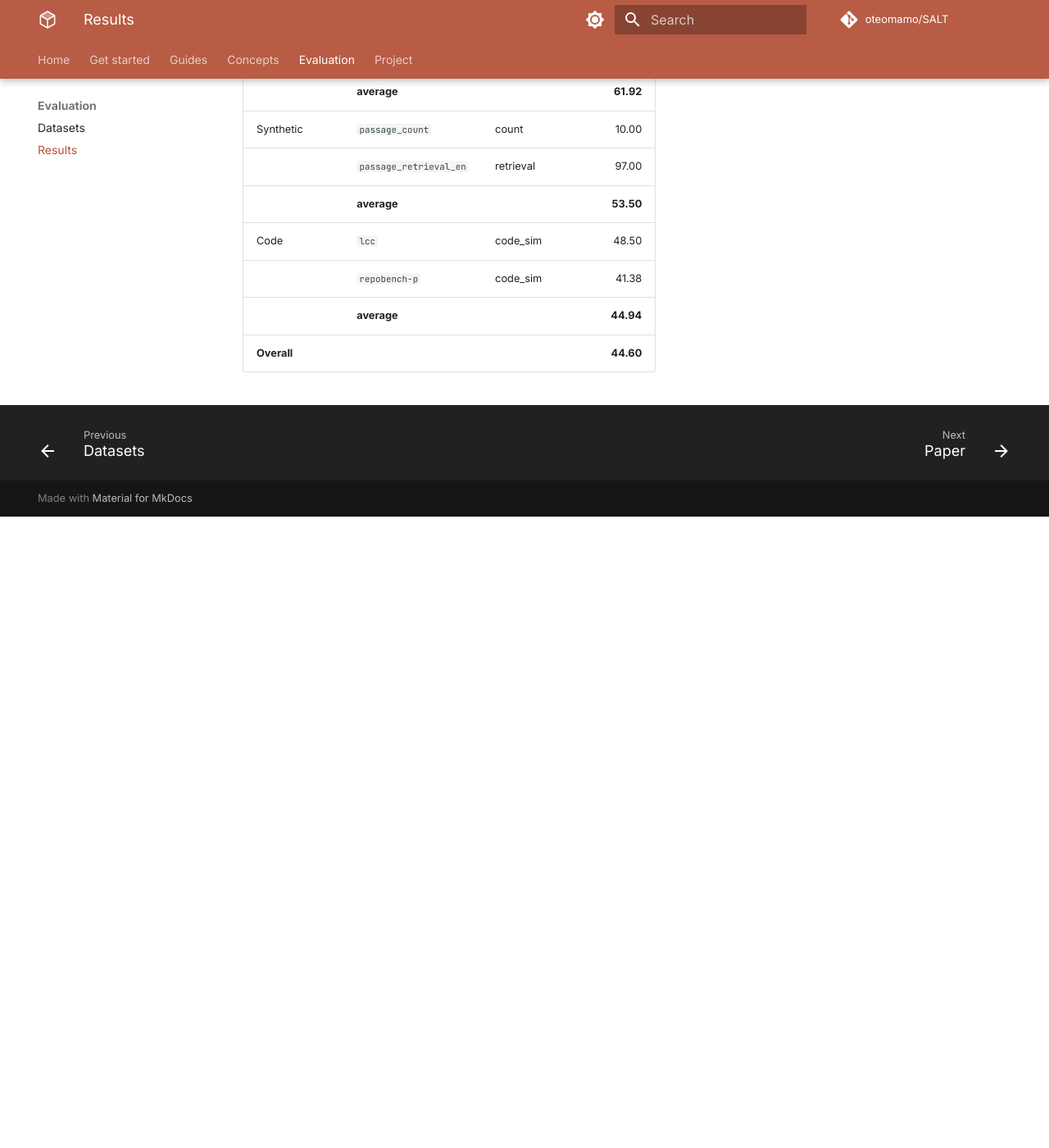
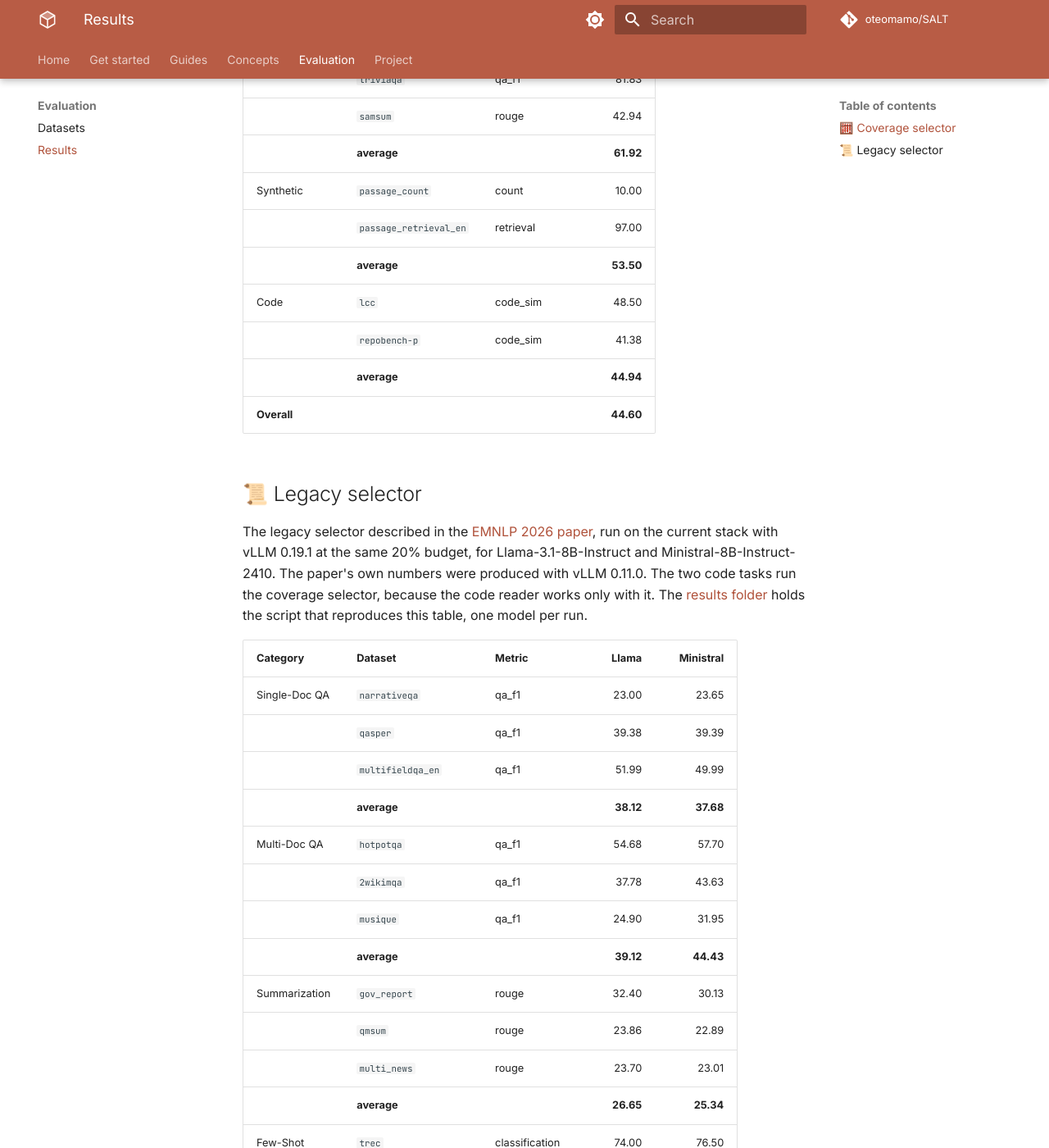
Before and after one commit to oteomamo/SALT, an MkDocs documentation site: the page built from docs/results.md, in a window 1280 px wide and 1400 px high, scrolled down 1112 px. Shown: the whole window at 82% size. Built offline with MkDocs 1.6.1 and Material for MkDocs 9.7.7, drawn with Linux system fonts in a browser that asks for light colours; comment, search, counter and statistics services are not loaded; the version menu is left out; before the commit the page ends 1742 px from its top, so only the background shows below that; some of the changed text lies outside the part shown.

Commit message:
v3.0.42 docs: the legacy selector's LongBench table for Llama and Ministral

```diff
--- a/docs/results.md
+++ b/docs/results.md
@@ -11,6 +11,8 @@ selector. The measurements behind saltChat's memory features, on
 conversation benchmarks rather than documents, are described on the
 [Architecture](architecture.md) page beside the feature each one
 decided.
+
+## 🧮 Coverage selector
 
 | Category | Dataset | Metric | SALT |
 |---|---|---|---:|
@@ -37,3 +39,39 @@ decided.
 | | `repobench-p` | code_sim | 41.38 |
 | | **average** | | **44.94** |
 | **Overall** | | | **44.60** |
+
+## 📜 Legacy selector
+
+The legacy selector described in the [EMNLP 2026 paper](paper.md), run on
+the current stack with vLLM 0.19.1 at the same 20% budget, for
+Llama-3.1-8B-Instruct and Ministral-8B-Instruct-2410. The paper's own
+numbers were produced with vLLM 0.11.0. The two code tasks run the
+coverage selector, because the code reader works only with it. The
+[results folder](https://github.com/oteomamo/SALT/tree/main/results) holds
+the script that reproduces this table, one model per run.
+
+| Category | Dataset | Metric | Llama | Ministral |
+|---|---|---|---:|---:|
+| Single-Doc QA | `narrativeqa` | qa_f1 | 23.00 | 23.65 |
+| | `qasper` | qa_f1 | 39.38 | 39.39 |
+| | `multifieldqa_en` | qa_f1 | 51.99 | 49.99 |
+| | **average** | | **38.12** | **37.68** |
+| Multi-Doc QA | `hotpotqa` | qa_f1 | 54.68 | 57.70 |
+| | `2wikimqa` | qa_f1 | 37.78 | 43.63 |
+| | `musique` | qa_f1 | 24.90 | 31.95 |
+| | **average** | | **39.12** | **44.43** |
+| Summarization | `gov_report` | rouge | 32.40 | 30.13 |
+| | `qmsum` | rouge | 23.86 | 22.89 |
+| | `multi_news` | rouge | 23.70 | 23.01 |
+| | **average** | | **26.65** | **25.34** |
+| Few-Shot | `trec` | classification | 74.00 | 76.50 |
+| | `triviaqa` | qa_f1 | 82.44 | 90.38 |
+| | `samsum` | rouge | 43.46 | 44.09 |
+| | **average** | | **66.63** | **70.32** |
+| Synthetic | `passage_count` | count | 10.50 | 12.50 |
+| | `passage_retrieval_en` | retrieval | 99.50 | 97.00 |
+| | **average** | | **55.00** | **54.75** |
+| Code | `lcc` | code_sim | 48.50 | 46.91 |
+| | `repobench-p` | code_sim | 41.85 | 50.67 |
+| | **average** | | **45.17** | **48.79** |
+| **Overall** | | | **44.50** | **46.27** |
--- a/pyproject.toml
+++ b/pyproject.toml
@@ -4,7 +4,7 @@ build-backend = "setuptools.build_meta"
 
 [project]
 name = "salt"
-version = "3.0.41"
+version = "3.0.42"
 description = "SALT: Salience-Aware Lexical Trie for Long-Context Compression"
 readme = "README.md"
 license = "MIT"
```
Also changed, not shown: README.md (+5 -2 lines).
